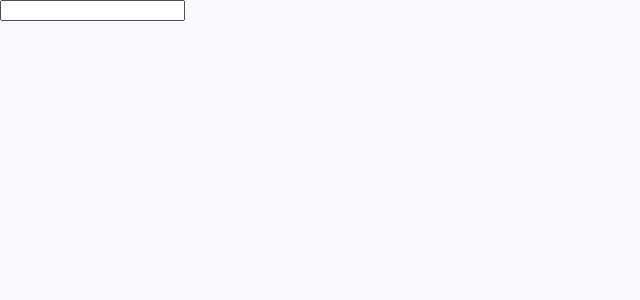
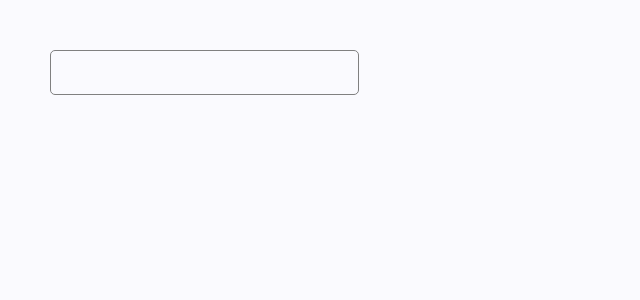
Before and after one commit to barbaraperic/shopping-list, a React (Vite) app: page / in a window 1280 px wide. Shown: the top 300 px of the page, without its empty margins (0-640 px from the left). Built offline with nearby package versions, Linux system fonts and the light colour scheme.

Commit message:
WIP: Select dropdown

```diff
--- a/src/components/Input/TagInput.js
+++ b/src/components/Input/TagInput.js
@@ -6,7 +6,6 @@ export const TagInput = () => {
   const [tags, setTags] = useState([]);
 
   const onKeyDown = (e) => {
-    console.log(e)
     const { key } = e
     const trimmedInput = input.trim();
 
@@ -16,9 +15,18 @@ export const TagInput = () => {
     }
   }
 
+  const deleteTag = (index) => {
+    setTags(prevState => prevState.filter((item, i) => i !== index));
+  }
+
   return (
     <Wrapper>
-      {tags.map(tag => <div key={tag}>{tag}</div>)}
+      {tags.map((tag, index) => (
+        <Tag key={tag}>
+          {tag}
+        <button onClick={() => deleteTag(index)}>x</button>
+        </Tag>)
+      )}
       <InputText
         onChange={(e) => setInput(e.target.value)}
         onKeyDown={onKeyDown}
@@ -28,6 +36,46 @@ export const TagInput = () => {
   )
 }
 
+const Wrapper = styled.div`
+  display: flex;
+  overflow: scroll;
+  width: 309px;
+  /* max-width: 100%; */
+  padding-left: 14px;
+  border: 1px grey solid;
+  border-radius: 5px;
+  color: black;
+  margin: 50px;
+`
+const InputText = styled.input`
+  width: 100%;
+  min-width: 50%;
+  border: none;
+  background-color: transparent;
+  border-radius: 5px;
+  padding: 14px;
+  padding-left: 14px;
+`
 
-const Wrapper = styled.div``
-const InputText = styled.input``
+const Tag = styled.div`
+  display: flex;
+  align-items: center;
+  margin: 7px 0;
+  margin-right: 10px;
+  padding: 0 10px;
+  padding-right: 5px;
+  border: 1px solid orange;
+  border-radius: 5px;
+  background-color: orange;
+  white-space: nowrap;
+  color: white;
+
+  button {
+    display: flex;
+    padding: 6px;
+    border: none;
+    background-color: unset;
+    cursor: pointer;
+    color: white;
+  }
+`
```
